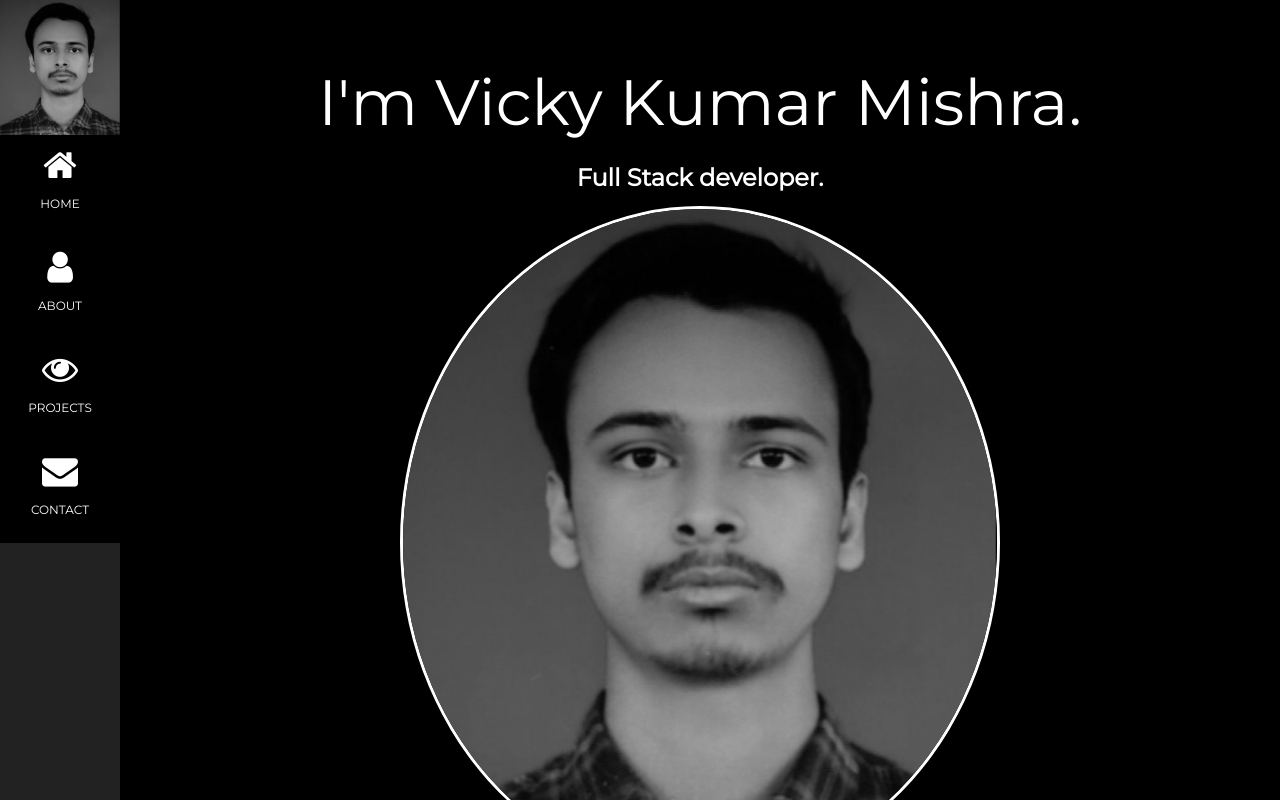
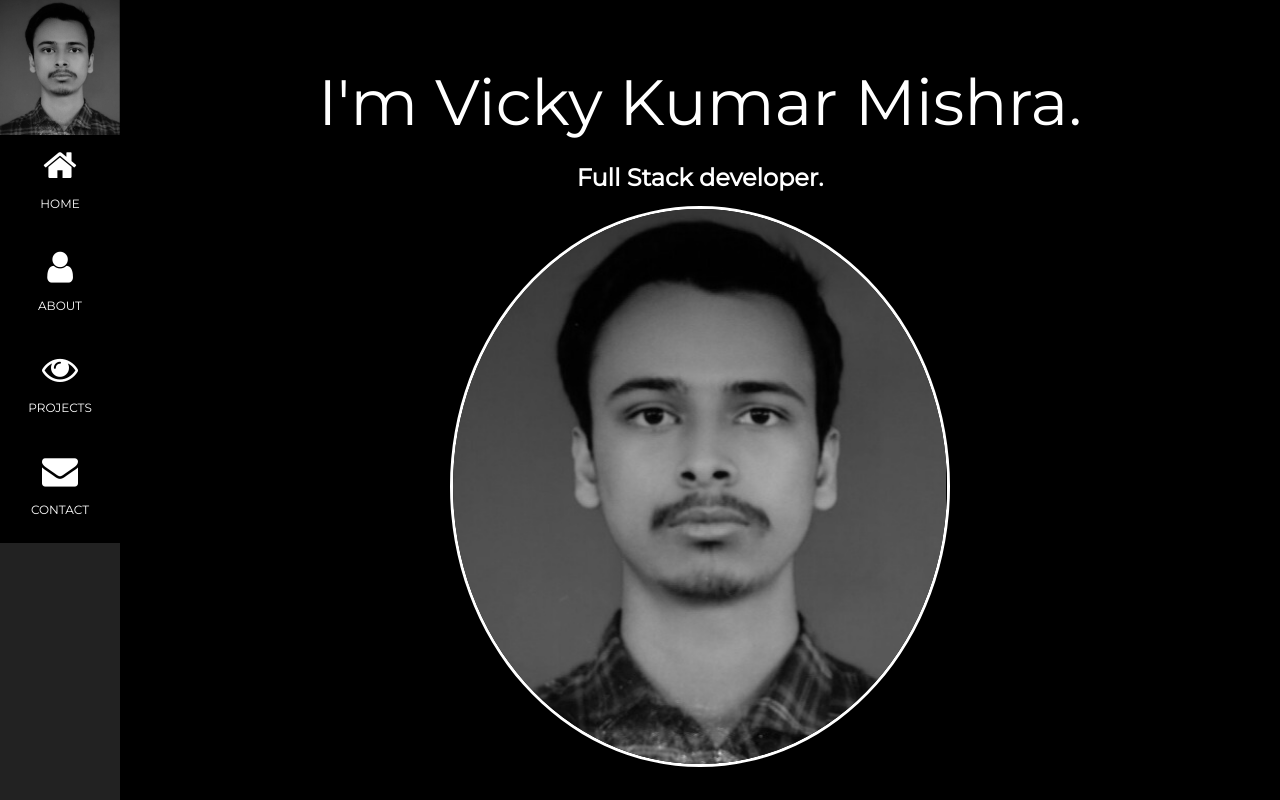
Before and after one commit to Vickykumarmishra/my-modern-portfolio, a React (Create React App) app in the folder portfolio/: page /Home in a window 1280 px wide. Shown: the top 800 px of the page. Built offline with nearby package versions, Linux system fonts and the light colour scheme.

Commit message:
update 18

```diff
--- a/portfolio/src/Home.js
+++ b/portfolio/src/Home.js
@@ -117,7 +117,7 @@ else{
   <header class="w3-container w3-padding-32 w3-center w3-black" id="home">
     <h1 class="w3-jumbo"><span class="w3-hide-small">I'm</span> Vicky Kumar Mishra.</h1>
     <h3><b>Full Stack developer.</b></h3>
-    <img src="my photo black.jpg" alt="boy" class="w3-image" width="600" height="600" style={{borderRadius:'50%',border:'0.2rem solid white'}}/>
+    <img src="my photo black.jpg" alt="boy" class="w3-image" width="500" height="500" style={{borderRadius:'50%',border:'0.2rem solid white'}}/>
   </header>
 
 
```
Also changed, not shown: 1 other file (tests, documents, lock files or other folders).
